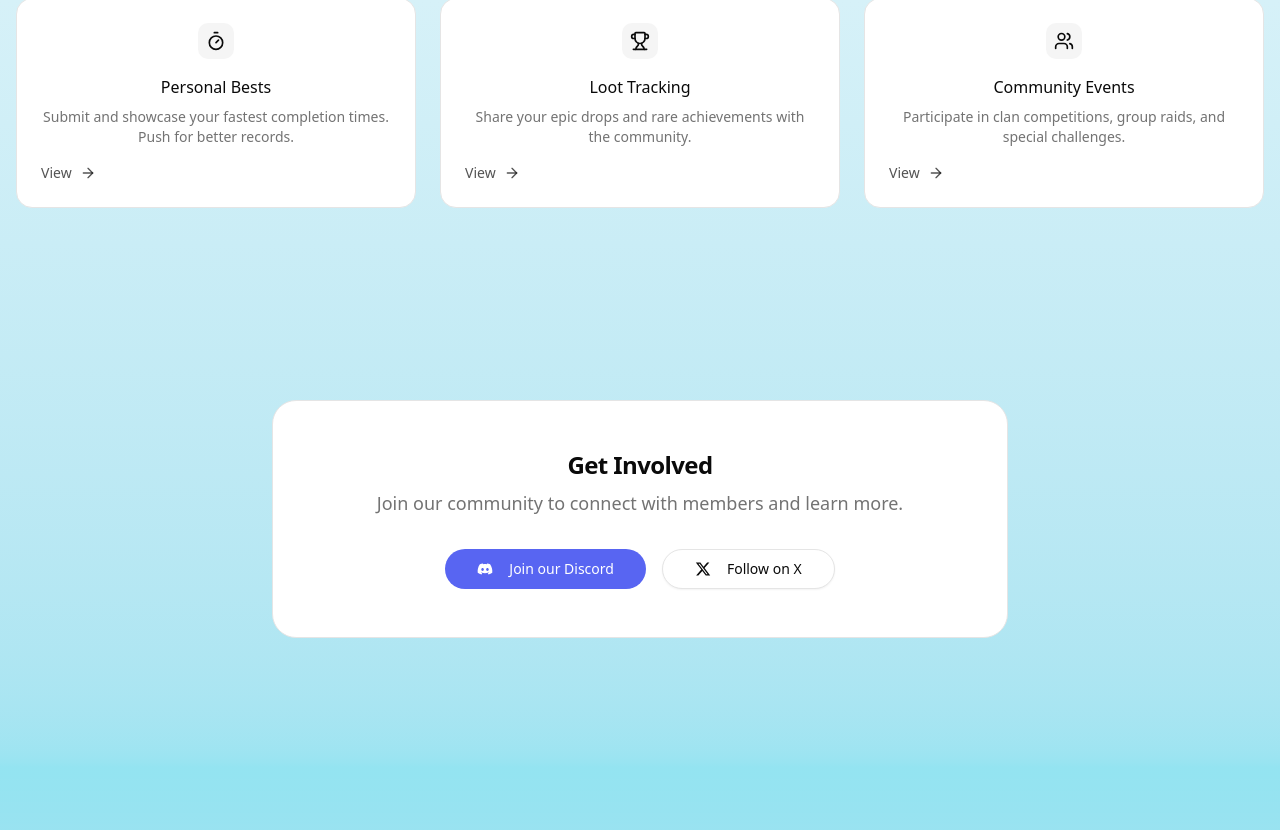
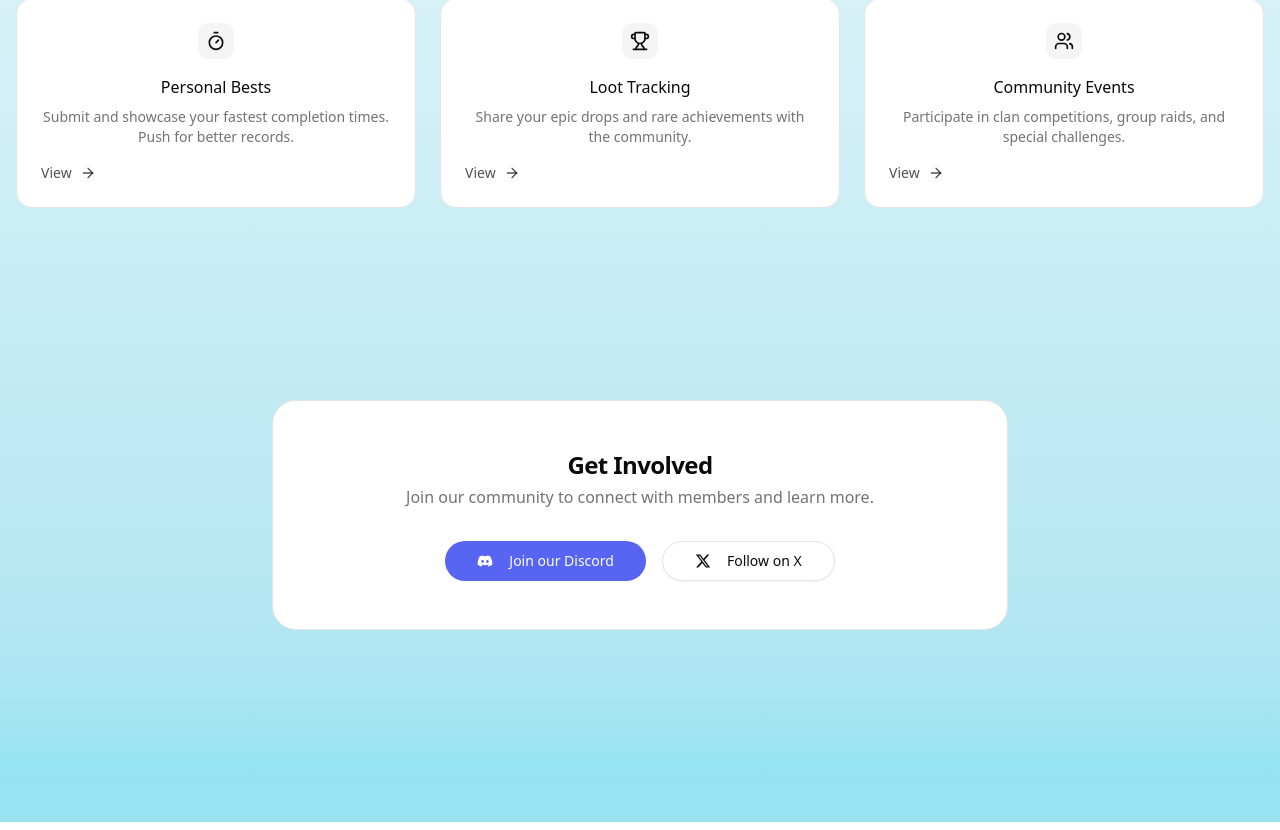
Before and after one commit to nednella/sanity, a React (Vite) app in the folder apps/web/: page / in a window 1280 px wide. Shown: the part 1690-2520 px from the top of the page. Built offline with nearby package versions, Linux system fonts and the light colour scheme; no server answers.

Commit message:
Updte cta heading styling

```diff
--- a/apps/web/src/components/landing/index/cta.tsx
+++ b/apps/web/src/components/landing/index/cta.tsx
@@ -10,8 +10,8 @@ export function Cta() {
         <Container className="max-w-3xl pt-24 pb-48 text-center">
             <div className="mx-auto max-w-4xl text-center">
                 <div className="bg-background rounded-3xl border p-12">
-                    <H3 className="mb-2">Get Involved</H3>
-                    <Lead className="mb-8 text-lg">Join our community to connect with members and learn more.</Lead>
+                    <H3 className="mb-1">Get Involved</H3>
+                    <Lead className="text-md mb-8">Join our community to connect with members and learn more.</Lead>
                     <div className="flex flex-col justify-center gap-4 sm:flex-row">
                         <Button
                             asChild
```
